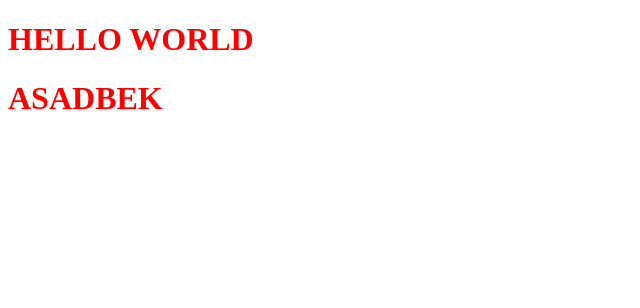
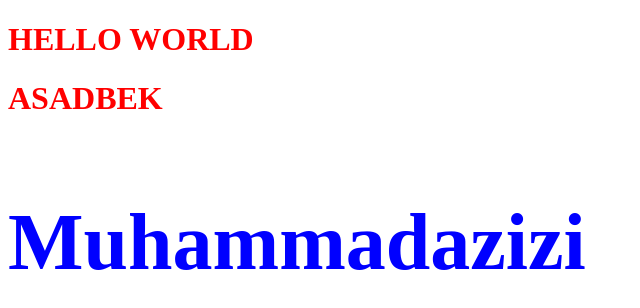
Before and after one commit to sherozbek1706/gw18, a plain HTML site: page index.html in a window 1280 px wide. Shown: the whole page, without its empty margins (0-640 px from the left). Drawn offline with Linux system fonts and the light colour scheme.

Commit message:
muhammadaziz deb yozdim rangi blue

```diff
--- a/index.html
+++ b/index.html
@@ -11,6 +11,8 @@
 <body>
   <h1>HELLO WORLD</h1>
   <h1>ASADBEK</h1>
+
+  <h3>Muhammadazizi</h3>
 </body>
 
 </html>
--- a/style.css
+++ b/style.css
@@ -1,3 +1,8 @@
 h1 {
   color: red;
 }
+
+h3 {
+  font-size: 80px;
+  color: blue;
+}
```
